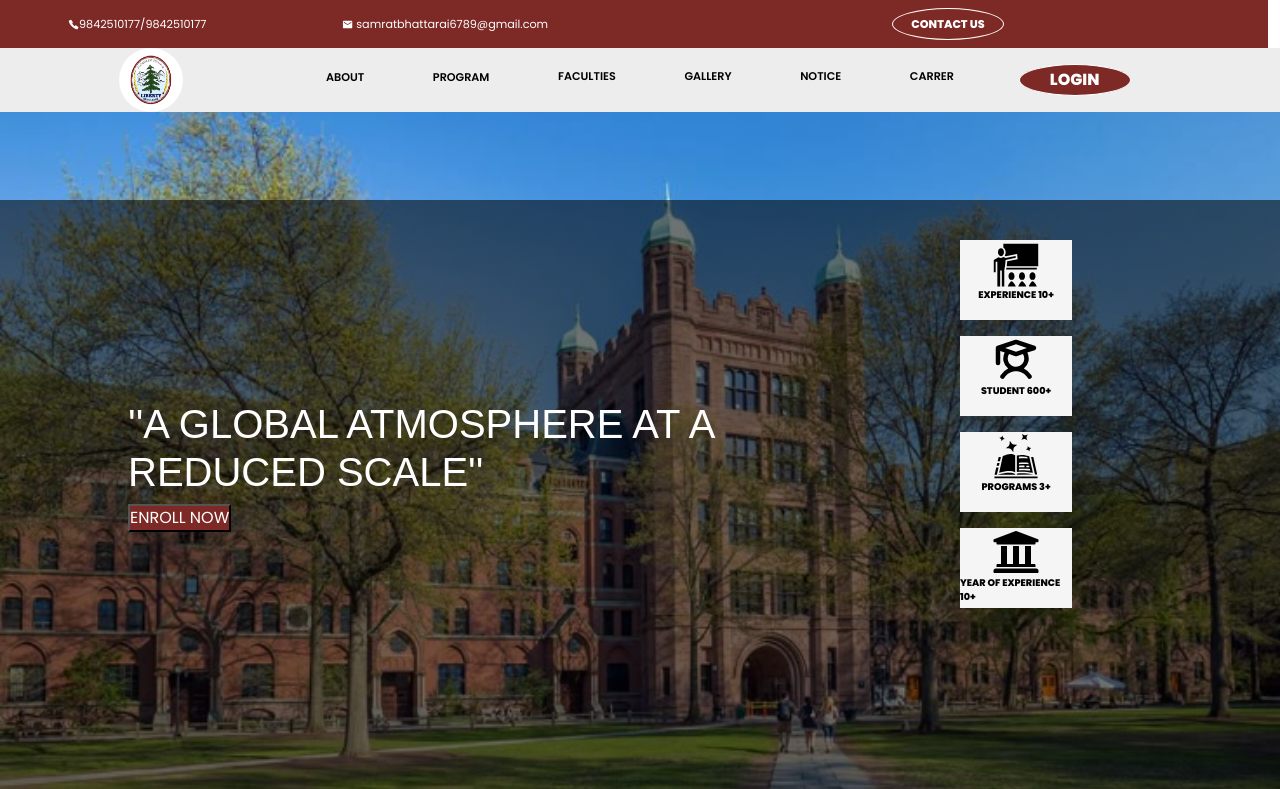
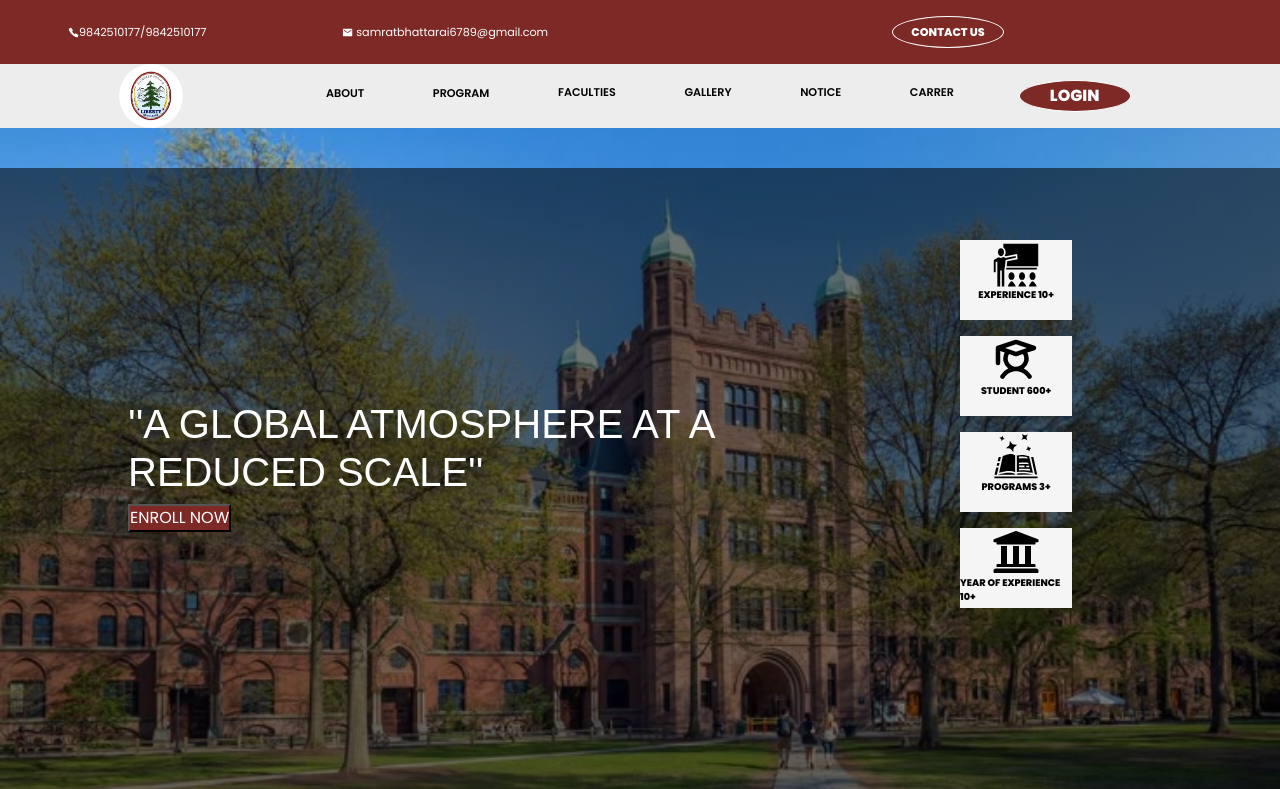
Before and after one commit to Asamx-t4n/tanks-sir-project, a React (Vite) app: page / in a window 1280 px wide. Shown: the top 789 px of the page. Built offline with nearby package versions, Linux system fonts and the light colour scheme; a web font is replaced by a local one.

Commit message:
again checking responsive

```diff
--- a/src/App.css
+++ b/src/App.css
@@ -16,6 +16,15 @@ body {
 	width: 100vw;
 	height: 3rem;
 	color: white;
+	font-size: 0.7rem;
+	display: flex;
+	align-items: center;
+}
+.subNav-Container {
+	background-color: #7d2926;
+	color: white;
+	height: 4rem;
+	width: 100vw;
 	font-size: 0.7rem;
 	display: flex;
 	align-items: center;
@@ -226,10 +235,10 @@ body {
 }
 .hero-Section-bg-overlap {
 	position: absolute;
-	top: 25%;
+	top: 21%;
 	left: 0;
 	width: 100%;
-	height: 100%;
+	height: 95vh;
 	background: linear-gradient(rgba(0, 0, 0, 0.55), rgba(4, 3, 3, 0.55));
 	overflow: hidden;
 }
@@ -425,10 +434,10 @@ body {
 	}
 	.hero-Section-bg-overlap {
 		position: absolute;
-		top: 19%;
+		top: 14%;
 		left: 0;
 		width: 100%;
-		height: 100%;
+		height: 85vh;
 		background: linear-gradient(rgba(0, 0, 0, 0.55), rgba(4, 3, 3, 0.55));
 		overflow: hidden;
 	}
```
